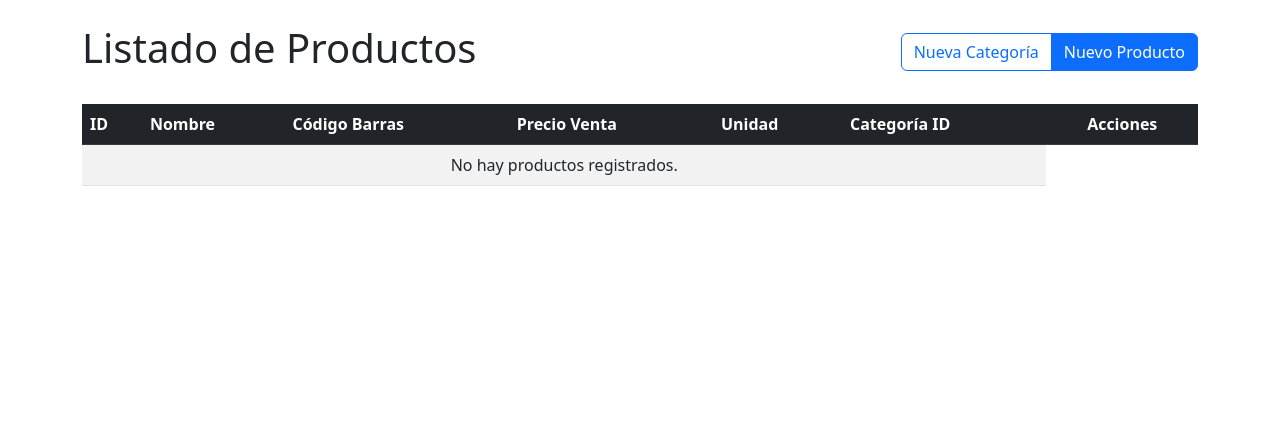
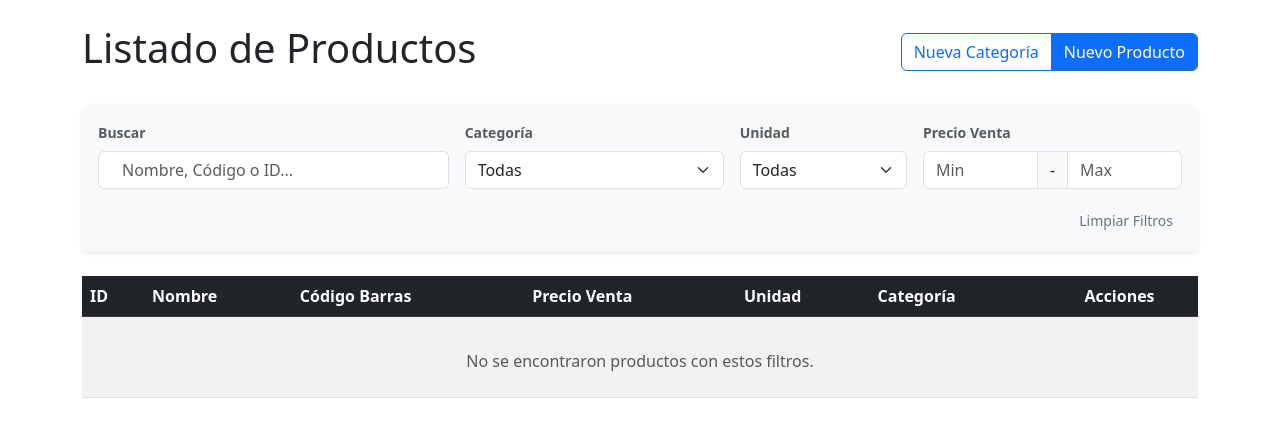
Before and after one commit to AngelMontecino/sistema_inventario_practica, a Django app: template frontend/web/templates/productos.html in a window 1280 px wide. Shown: the part 56-493 px from the top of the page. Run offline with Django 5.2, Linux system fonts and the light colour scheme; the template is opened without the code that fills it, so the values that code supplies are empty.

Commit message:
Cambio en producto, incorporación de Barra para filtrar productos

```diff
--- a/backend/app/schemas.py
+++ b/backend/app/schemas.py
@@ -143,6 +143,7 @@ class ActualizacionPrecioProducto(BaseModel):
 
 class ProductoResponse(ProductoBase):
     id_producto: int
+    categoria: Optional[CategoriaBase] = None
     model_config = ConfigDict(from_attributes=True)
 
 
--- a/frontend/web/templates/productos.html
+++ b/frontend/web/templates/productos.html
@@ -11,12 +11,70 @@
     </div>
 </div>
 
+<!-- Barra de Filtros Avanzada -->
+<div class="card shadow-sm mb-4 border-0">
+    <div class="card-body bg-light rounded">
+        <form method="GET" id="filterForm" class="row g-3">
+            <!-- Búsqueda General -->
+            <div class="col-md-4">
+                <label class="form-label small text-muted fw-bold">Buscar</label>
+                <div class="input-group">
+                    <span class="input-group-text bg-white border-end-0"><i class="bi bi-search text-secondary"></i></span>
+                    <input type="text" class="form-control border-start-0 ps-0" id="filterBusqueda" name="q"
+                           placeholder="Nombre, Código o ID..." value="{{ busqueda|default_if_none:'' }}">
+                </div>
+            </div>
+
+            <!-- Categoría -->
+            <div class="col-md-3">
+                <label class="form-label small text-muted fw-bold">Categoría</label>
+                <select class="form-select" id="filterCategoria" name="id_categoria">
+                    <option value="">Todas</option>
+                    {% for cat in categorias %}
+                        <option value="{{ cat.id_categoria }}" {% if id_categoria == cat.id_categoria %}selected{% endif %}>
+                            {{ cat.nombre }}
+                        </option>
+                    {% endfor %}
+                </select>
+            </div>
+
+            <!-- Unidad -->
+            <div class="col-md-2">
+                <label class="form-label small text-muted fw-bold">Unidad</label>
+                <select class="form-select" id="filterUnidad" name="unidad_medida">
+                    <option value="">Todas</option>
+                    <option value="UNID" {% if unidad_medida == 'UNID' %}selected{% endif %}>Unidad</option>
+                    <option value="KG" {% if unidad_medida == 'KG' %}selected{% endif %}>Kilogramo</option>
+                    <option value="LITRO" {% if unidad_medida == 'LITRO' %}selected{% endif %}>Litro</option>
+                </select>
+            </div>
+
+            <!-- Precio Rango -->
+            <div class="col-md-3">
+                <label class="form-label small text-muted fw-bold">Precio Venta</label>
+                <div class="input-group">
+                    <input type="number" class="form-control" id="filterPrecioMin" name="precio_min" placeholder="Min" value="{{ precio_min|default_if_none:'' }}">
+                    <span class="input-group-text">-</span>
+                    <input type="number" class="form-control" id="filterPrecioMax" name="precio_max" placeholder="Max" value="{{ precio_max|default_if_none:'' }}">
+                </div>
+            </div>
+
+            <!-- Botón Limpiar (Solo visible si hay filtros activos - manejado por JS o lógica simple) -->
+            <div class="col-12 text-end">
+                <a href="{% url 'lista_productos' %}" class="btn btn-link text-decoration-none btn-sm text-secondary">
+                    <i class="bi bi-eraser"></i> Limpiar Filtros
+                </a>
+            </div>
+        </form>
+    </div>
+</div>
+
 {% if error %}
 <div class="alert alert-danger">{{ error }}</div>
 {% endif %}
 
 <div class="table-responsive">
-    <table class="table table-striped table-hover">
+    <table class="table table-striped table-hover align-middle">
         <thead class="table-dark">
             <tr>
                 <th>ID</th>
@@ -24,19 +82,31 @@
                 <th>Código Barras</th>
                 <th>Precio Venta</th>
                 <th>Unidad</th>
-                <th>Categoría ID</th>
+                <th>Categoría</th>
                 <th class="text-center">Acciones</th>
             </tr>
         </thead>
-        <tbody>
+        <tbody id="productosBody">
             {% for p in productos %}
             <tr>
-                <td>{{ p.id_producto }}</td>
-                <td>{{ p.nombre }}</td>
-                <td>{{ p.codigo_barras|default:"-" }}</td>
-                <td>${{ p.precio_venta }}</td>
+                <td><span class="badge bg-secondary text-light">{{ p.id_producto }}</span></td>
+                <td class="fw-bold">{{ p.nombre }}</td>
+                <td>
+                    {% if p.codigo_barras %}
+                        <span class="font-monospace text-muted"><i class="bi bi-upc"></i> {{ p.codigo_barras }}</span>
+                    {% else %}
+                        <span class="text-muted small">-</span>
+                    {% endif %}
+                </td>
+                <td class="text-success fw-bold">${{ p.precio_venta }}</td>
                 <td>{{ p.unidad_medida }}</td>
-                <td>{{ p.id_categoria|default:"-" }}</td>
+                <td>
+                    {% if p.categoria %}
+                        <span class="badge bg-info text-dark">{{ p.categoria.nombre }}</span>
+                    {% else %}
+                        <span class="text-muted small">Sin Categoría</span>
+                    {% endif %}
+                </td>
                 <td class="text-center">
                     <a href="{% url 'editar_producto' p.id_producto %}" class="btn btn-primary btn-sm" title="Editar">
                         <i class="bi bi-pencil-square me-1"></i> Editar
@@ -45,10 +115,75 @@
             </tr>
             {% empty %}
             <tr>
-                <td colspan="6" class="text-center">No hay productos registrados.</td>
+                <td colspan="7" class="text-center py-4 text-muted">
+                    <i class="bi bi-inbox fs-1 d-block mb-2"></i>
+                    No se encontraron productos con estos filtros.
+                </td>
             </tr>
             {% endfor %}
         </tbody>
     </table>
 </div>
+
+<script>
+    document.addEventListener('DOMContentLoaded', function() {
+        // Elementos de filtro
+        const inputs = [
+            'filterBusqueda',
+            'filterCategoria',
+            'filterUnidad',
+            'filterPrecioMin',
+            'filterPrecioMax'
+        ].map(id => document.getElementById(id));
+
+        let timeout = null;
+        const tableBody = document.getElementById('productosBody');
+
+        function updateTable() {
+            // Construir URL con params
+            const url = new URL(window.location);
+
+            inputs.forEach(input => {
+                if (input && input.value) {
+                    url.searchParams.set(input.name, input.value);
+                } else if (input) {
+                    url.searchParams.delete(input.name);
+                }
+            });
+
+            // Actualizar historial URL
+            window.history.pushState({}, '', url);
+
+            // Fetch AJAX
+            fetch(url)
+                .then(response => response.text())
+                .then(html => {
+                    const parser = new DOMParser();
+                    const doc = parser.parseFromString(html, 'text/html');
+                    const newBody = doc.getElementById('productosBody');
+                    if (newBody && tableBody) {
+                        tableBody.innerHTML = newBody.innerHTML;
+                    }
+                })
+                .catch(err => console.error('Error filtrando:', err));
+        }
+
+        // Event Listeners
+        inputs.forEach(input => {
+            if (!input) return;
+
+            // Para selects: cambio inmediato
+            if (input.tagName === 'SELECT') {
+                input.addEventListener('change', updateTable);
+            }
+            // Para texto/numeros: debounce
+            else {
+                input.addEventListener('input', () => {
+                    clearTimeout(timeout);
+                    timeout = setTimeout(updateTable, 300);
+                });
+            }
+        });
+    });
+</script>
 {% endblock %}
```
Also changed, not shown: backend/app/crud.py (+29 -12 lines), backend/app/routers/productos.py (+13 -1 lines), frontend/web/views.py (+39 -4 lines).
